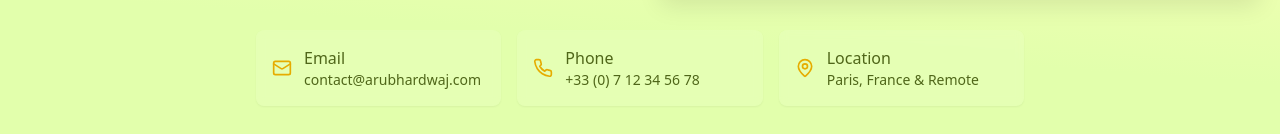
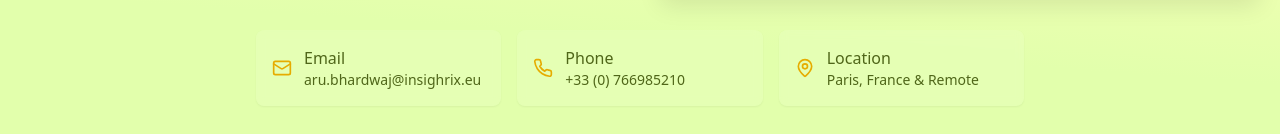
Before and after one commit to arubhardwaj/arubhardwaj.github.io, a React (Vite) app: page / in a window 1280 px wide. Shown: the part 666-800 px from the top of the page. Built offline with nearby package versions, Linux system fonts and the light colour scheme.

Commit message:
Fix: Update contact information display
Update contact information section to include new contact details and adjust layout.

```diff
--- a/src/components/Hero.tsx
+++ b/src/components/Hero.tsx
@@ -50,14 +50,14 @@ const Hero = () => {
             <Mail className="h-5 w-5 text-secondary mr-3 flex-shrink-0" />
             <div>
               <p className="font-medium">Email</p>
-              <p className="text-sm">contact@arubhardwaj.com</p>
+              <p className="text-sm">aru.bhardwaj@insighrix.eu</p>
             </div>
           </div>
           <div className="flex items-center bg-white/10 backdrop-blur-sm p-4 rounded-lg shadow-sm">
             <Phone className="h-5 w-5 text-secondary mr-3 flex-shrink-0" />
             <div>
               <p className="font-medium">Phone</p>
-              <p className="text-sm">+33 (0) 7 12 34 56 78</p>
+              <p className="text-sm">+33 (0) 766985210</p>
             </div>
           </div>
           <div className="flex items-center bg-white/10 backdrop-blur-sm p-4 rounded-lg shadow-sm">
```
